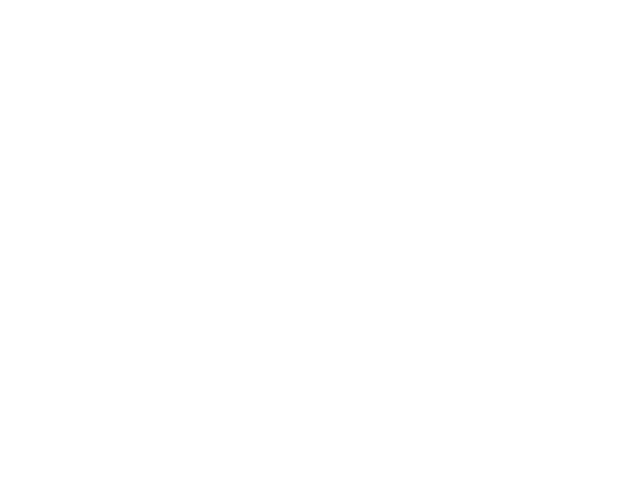
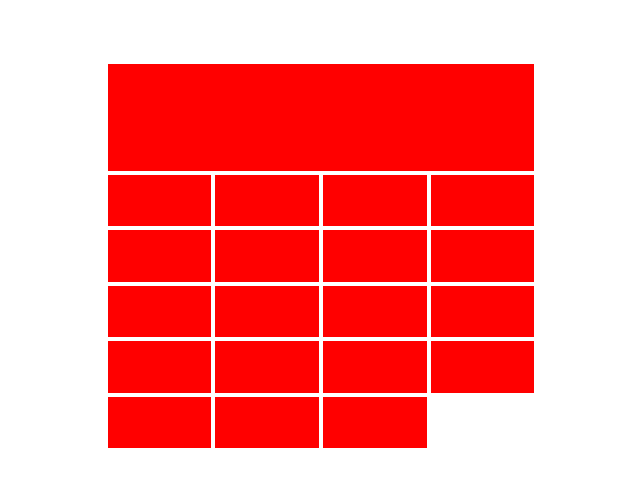
Before and after one commit to Aal-Emraan/calculator, a plain HTML site: page index.html in a window 1280 px wide. Shown: the whole page, without its empty margins (319-959 px from the left). Drawn offline with nearby package versions, Linux system fonts and the light colour scheme.

Commit message:
layout added

```diff
--- a/css/style.css
+++ b/css/style.css
@@ -0,0 +1,8 @@
+#calculator-wrapper{
+    min-width: 25rem;
+}
+
+#calculator-wrapper div{
+    background-color:red;
+    margin:0;
+}
--- a/index.html
+++ b/index.html
@@ -6,8 +6,33 @@
     <meta name="viewport" content="width=device-width, initial-scale=1.0">
     <title>Calculator</title>
     <link rel="stylesheet" href="css/style.css">
+    <link href="https://unpkg.com/tailwindcss@^2/dist/tailwind.min.css" rel="stylesheet">
+
 </head>
 <body>
+
+    <div id="calculator-wrapper" class="grid grid-cols-4 w-1/3 h-96 gap-1 m-auto mt-16 min-w-min">
+        <div id="button1" class="col-span-4 row-span-2"></div>
+        <div id="button2"></div>
+        <div id="button3"></div>
+        <div id="button4"></div>
+        <div id="button5"></div>
+        <div id="button6"></div>
+        <div id="button7"></div>
+        <div id="button8"></div>
+        <div id="button9"></div>
+        <div id="button10"></div>
+        <div id="button11"></div>
+        <div id="button12"></div>
+        <div id="button13"></div>
+        <div id="button14"></div>
+        <div id="button15"></div>
+        <div id="button16"></div>
+        <div id="button17"></div>
+        <div id="button18"></div>
+        <div id="button19"></div>
+        <div id="button20"></div>
+    </div>
 
 
     <script src="js/calculator.js"></script>
```
